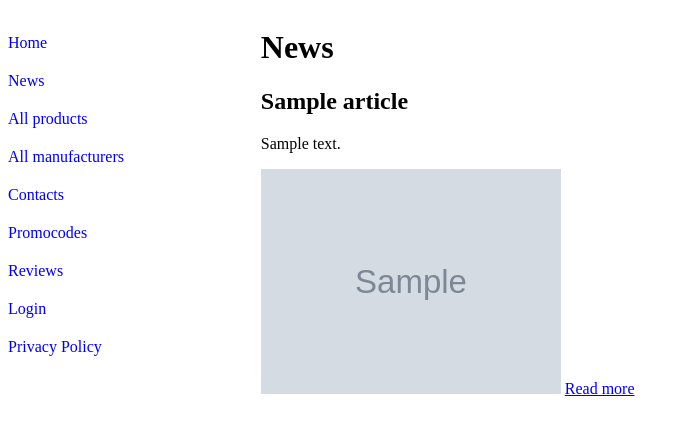
After one commit to kseniakot/IGI_LR, a Django app: page /catalog/news/ in a window 1280 px wide. The commit adds this page. Shown: the top 435 px of the page, without its empty margins (0-689 px from the left). Run offline with Django 5.2, Linux system fonts and the light colour scheme; tables that the repository leaves empty hold one stand-in row (values such as "Sample post"); grey boxes marked "Sample" are stand-in pictures.

Commit message:
add news

```diff
--- a/IGI/LR5/Lab5/catalog/models.py
+++ b/IGI/LR5/Lab5/catalog/models.py
@@ -64,6 +64,16 @@ class Product(models.Model):
         return self.name
 
 
+class Article(models.Model):
+    title = models.CharField(max_length=200)
+    summary = models.CharField(max_length=200)
+    image = models.ImageField(upload_to='articles/')
+    content = models.TextField()
+
+    def __str__(self):
+        return self.title
+
+
 class Client(models.Model):
     user = models.OneToOneField(User, on_delete=models.CASCADE, null=True)
     first_name = models.CharField(max_length=100)
@@ -121,6 +131,7 @@ class ProductInstance(models.Model):
 class PromoCode(models.Model):
     code = models.CharField(max_length=10)
     discount = models.DecimalField(max_digits=10, decimal_places=2)
+
     # expiration_date = models.DateField(default=datetime.date(datetime.now()))
 
     def __str__(self):
--- a/IGI/LR5/Lab5/catalog/templates/base_generic.html
+++ b/IGI/LR5/Lab5/catalog/templates/base_generic.html
@@ -16,6 +16,7 @@
         {% block sidebar %}
           <ul class="sidebar-nav">
             <li><a href="{% url 'index' %}">Home</a></li>
+            <li><a href="{% url 'news' %}">News</a></li>
             <li><a href="{% url 'products' %}">All products</a></li>
             <li><a href="{% url 'manufacturers' %}">All manufacturers</a></li>
             <li><a href="{% url 'contacts' %}">Contacts</a></li>
--- a/IGI/LR5/Lab5/catalog/templates/catalog/clients_grouped_by_cities.html
+++ b/IGI/LR5/Lab5/catalog/templates/catalog/clients_grouped_by_cities.html
@@ -14,7 +14,7 @@
     <p><b>Most demanded product:</b> {{ most_demanded_product.name }} - {{ most_demanded_product.manufacturer }}</p>
     <p><b>Products with no demand:</b> </p>
     {% for product in no_demand_product %}
-  <p>{{ product.name }} - {{ product.manufacturer }}</p>
+  <li>{{ product.name }} - {{ product.manufacturer }}</li>
 {% endfor %}
 
     <h3>Monthly sales</h3>
@@ -22,9 +22,9 @@
   <p>{{ sale.year }}-{{ sale.month }}: {{ sale.product_type__name }} - {{ sale.total_quantity }}</p>
 {% endfor %}
 
-    <h3>Annual Sales</h3>
+    <h3>Annual Profit</h3>
 {% for sale in annual_sales %}
-  <p>{{ sale.year }}: {{ sale.total_revenue }}</p>
+  <p>{{ sale.year }}: {{ sale.total_revenue }}$</p>
 {% endfor %}
 
 
--- /dev/null
+++ b/IGI/LR5/Lab5/catalog/templates/catalog/news.html
@@ -0,0 +1,18 @@
+{% extends "base_generic.html" %}
+
+{% block content %}
+    <h1>News</h1>
+
+    {% if articles %}
+        {% for article in articles %}
+            <div>
+                <h2>{{ article.title }}</h2>
+                <p>{{ article.summary }}</p>
+                <img src="{{ article.image.url }}" alt="{{ article.title }}" style="max-width:300px; max-height:300px;">
+                <a href="{% url 'article_detail' article.id %}">Read more</a>
+            </div>
+        {% endfor %}
+    {% else %}
+        <p>No articles available.</p>
+    {% endif %}
+{% endblock %}
--- a/IGI/LR5/Lab5/catalog/urls.py
+++ b/IGI/LR5/Lab5/catalog/urls.py
@@ -42,6 +42,8 @@ urlpatterns += [url('create-order/', views.create_order, name='create-order'),
                 url(r'^remove-from-cart/(?P<product_instance_id>[0-9a-f-]+)/$', views.remove_from_cart,
                             name='remove-from-cart'),
                 url(r'^privacy/$', privacy, name='privacy'),
+                url(r'^news/$', views.news, name='news'),
+                url(r'^news/(?P<article_id>\d+)/$', views.article_detail, name='article_detail'),
                 path('onlineshop/cart/apply-promo-code/', views.apply_promo_code, name='apply-promo-code'),
                 path('promo-codes/', views.PromoCodeListView.as_view(), name='promo-codes'),
                 path('clients/all/', views.AllClientsForEmployeeView.as_view(), name='all-clients'),
--- a/IGI/LR5/Lab5/catalog/views.py
+++ b/IGI/LR5/Lab5/catalog/views.py
@@ -9,7 +9,7 @@ from django.db.models.functions import ExtractMonth, ExtractYear
 from django.views.generic import ListView, View
 from django.shortcuts import render, redirect
 from django.views.generic import FormView, DetailView, CreateView
-from .models import Product, Manufacturer, Client, ProductType, Cart, PromoCode, Employee, Review
+from .models import Product, Manufacturer, Client, ProductType, Cart, PromoCode, Employee, Review, Article
 from django.contrib.auth.mixins import LoginRequiredMixin, UserPassesTestMixin
 from django.views import generic
 from .models import ProductInstance
@@ -438,3 +438,12 @@ class LogoutView(View):
         logout(request)
         # logger.info(f'User logged out')
         return render(request, 'registration/logged_out.html')
+
+
+def news(request):
+    articles = Article.objects.all()
+    return render(request, 'catalog/news.html', {'articles': articles})
+
+def article_detail(request, article_id):
+    article = get_object_or_404(Article, pk=article_id)
+    return render(request, 'catalog/article_detail.html', {'article': article})
```
Also changed, not shown: IGI/LR5/Lab5/catalog/admin.py (+7 -1 lines), IGI/LR5/Lab5/catalog/templates/catalog/article_detail.html (added, +7 -0 lines), IGI/LR5/Lab5/catalog/migrations/0024_article.py (added), IGI/LR5/Lab5/employee_photos/articles/news1.webp (added), IGI/LR5/Lab5/employee_photos/articles/news2.webp (added).
